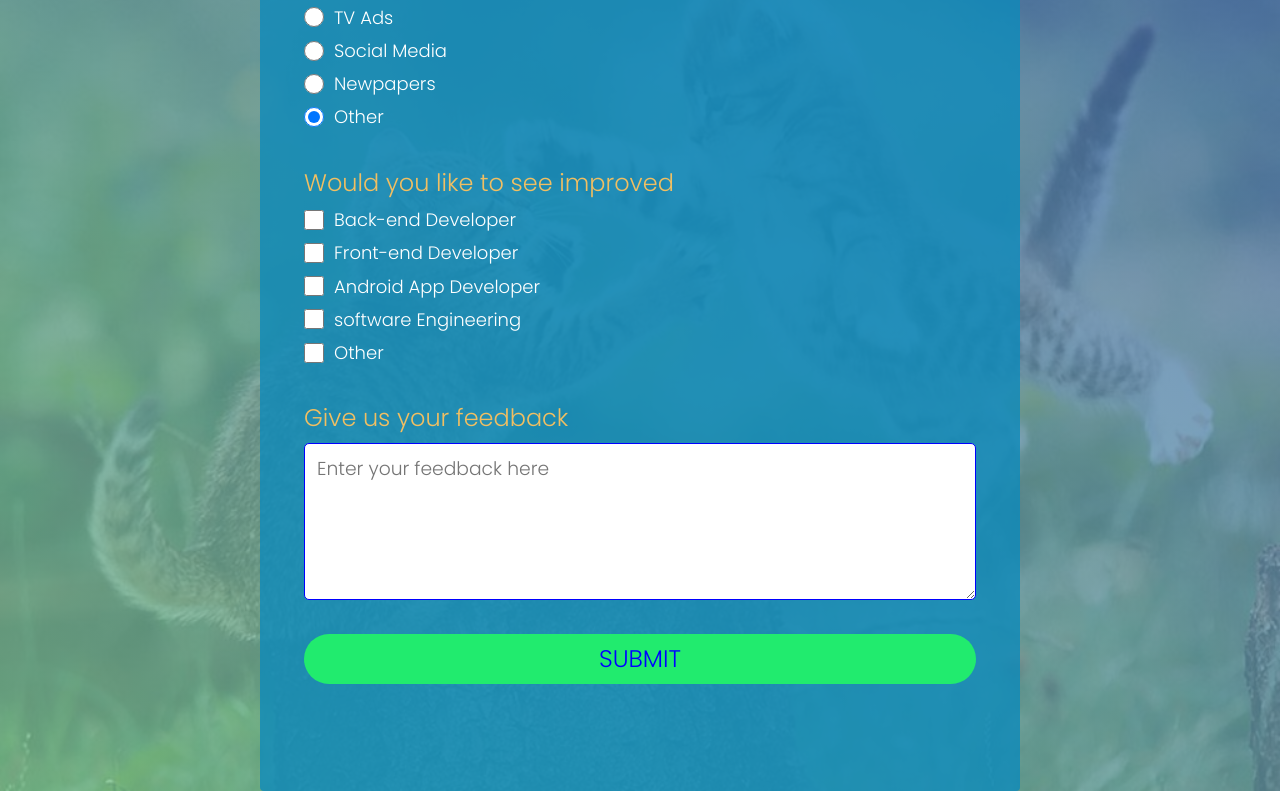
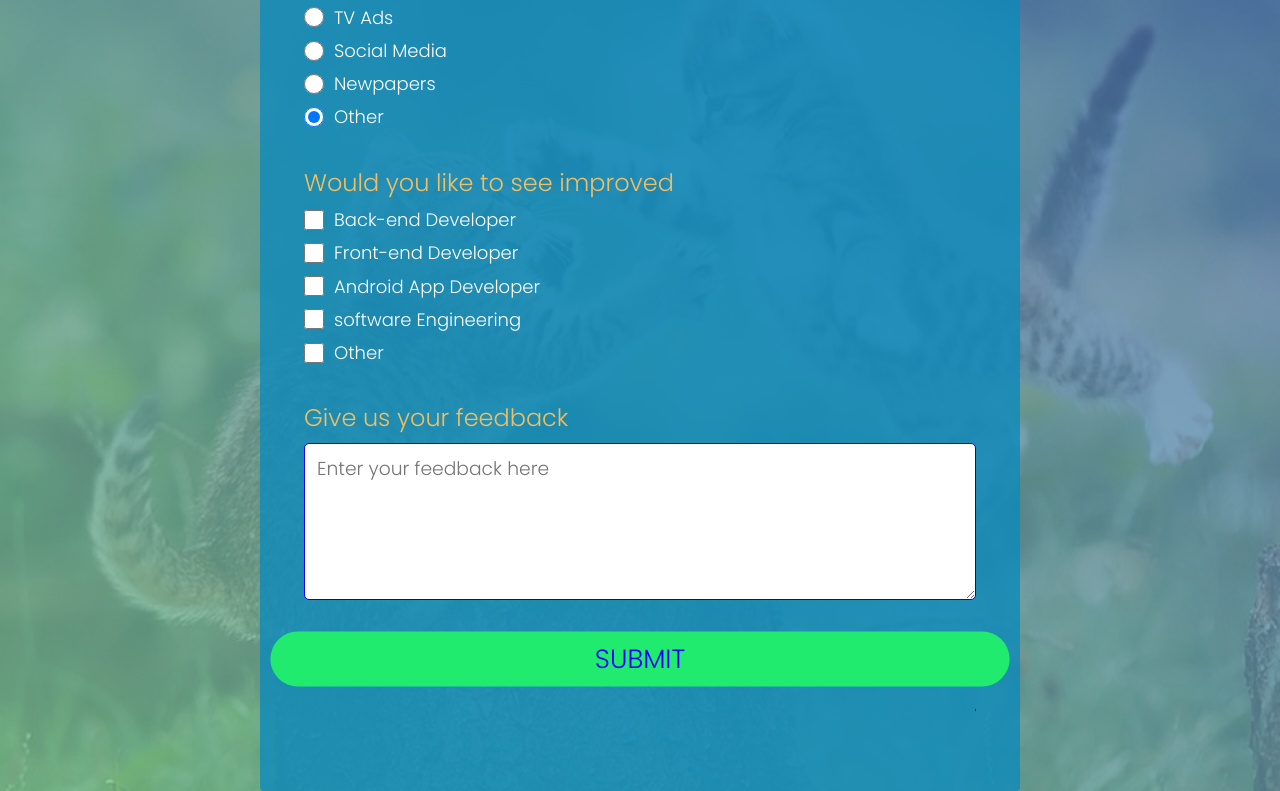
Before and after one commit to KuamiElliott/mywebsite, a plain HTML site: page index.html in a window 1280 px wide. In both pictures the pointer is over the button "SUBMIT". Shown: the part 905-1696 px from the top of the page. Drawn offline with Linux system fonts and the light colour scheme.

Commit message:
Update form2.css

```diff
--- a/form2.css
+++ b/form2.css
@@ -163,6 +163,11 @@ form{
     font-size: 1.5rem;
     color: blue;
     border: none;
+    transition: transform .4s;
+}
+
+.btn:hover{
+    transform: scale(1.1);
 }
 
 @media (min-width:576px){
```
